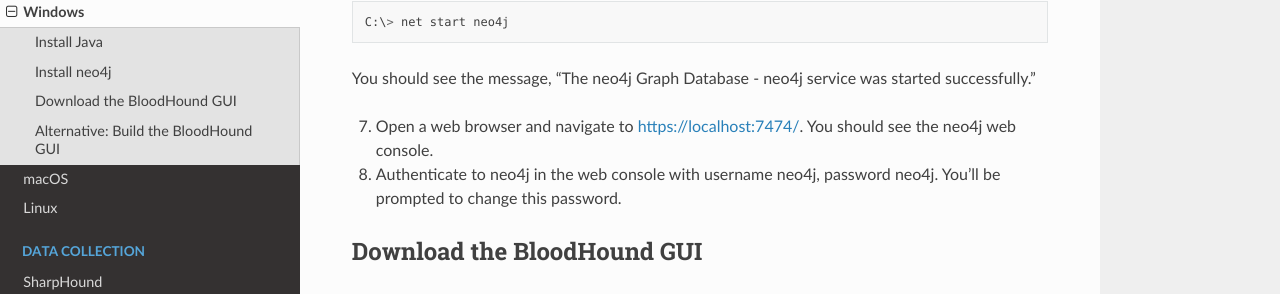
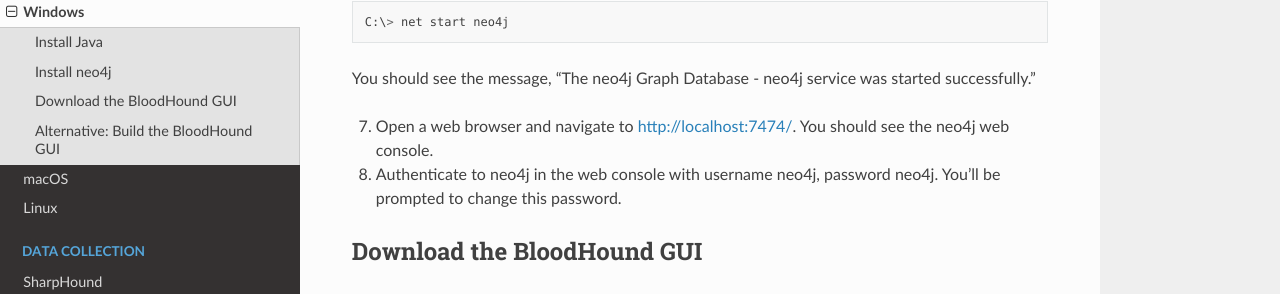
Before and after one commit to BloodHoundAD/BloodHound, a Sphinx documentation site: the page built from docs/installation/windows.rst, in a window 1280 px wide and 900 px high, scrolled down 682 px. Shown: the part 141-435 px from the top of the window. Built offline with Sphinx 7.4.7 and the Read the Docs theme 2.0.0, drawn with Linux system fonts in a browser that asks for light colours; pages that are not in the unit, such as notebooks, are missing from menus; some of the changed lines change nothing that is shown.

Commit message:
Remove extra s from http link

```diff
--- a/docs/installation/windows.rst
+++ b/docs/installation/windows.rst
@@ -38,7 +38,7 @@
 
 You should see the message, "The neo4j Graph Database - neo4j service was started successfully."
 
-7. Open a web browser and navigate to https://localhost:7474/. You should see the neo4j web console.
+7. Open a web browser and navigate to http://localhost:7474/. You should see the neo4j web console.
 
 8. Authenticate to neo4j in the web console with username neo4j, password neo4j. You'll
    be prompted to change this password.
```
